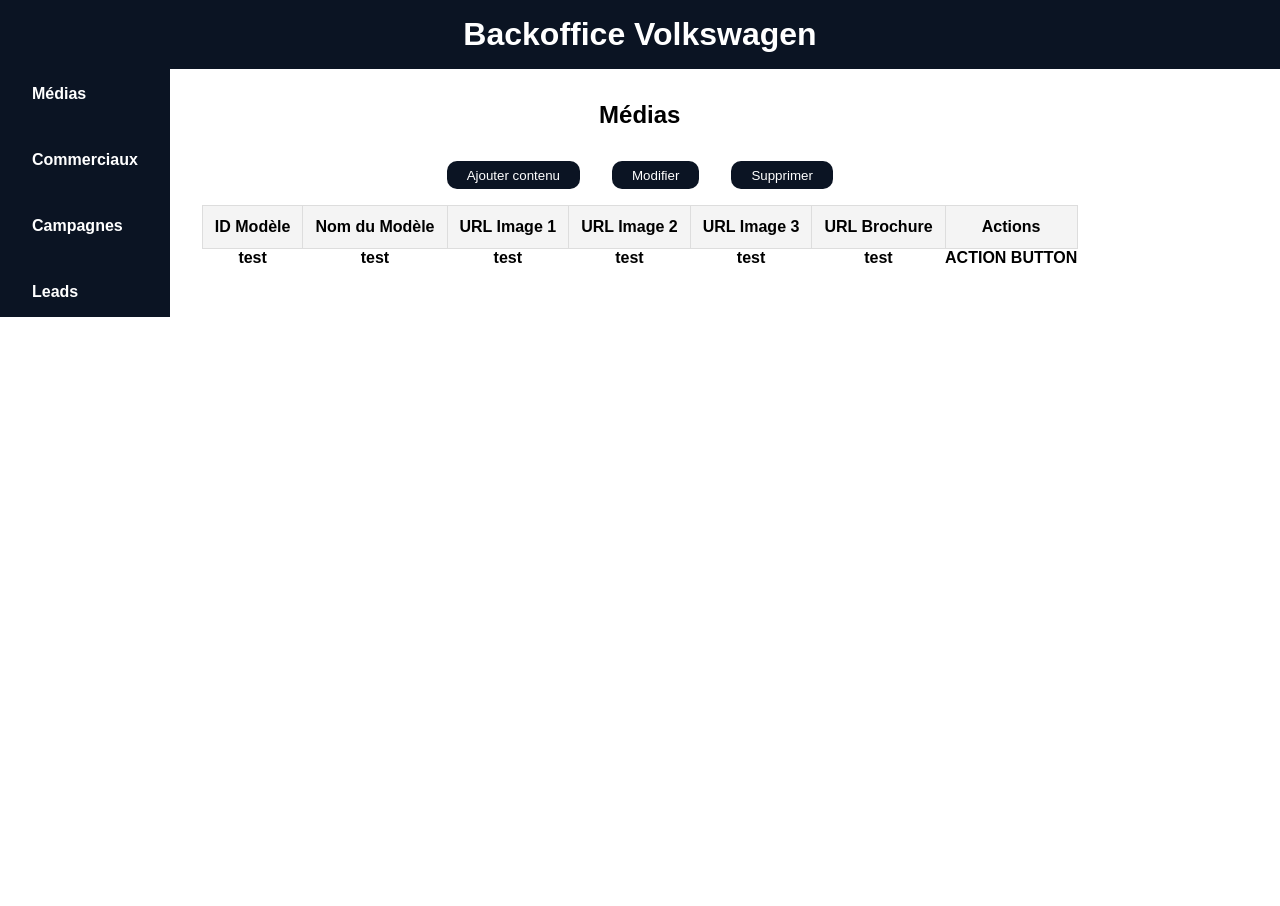
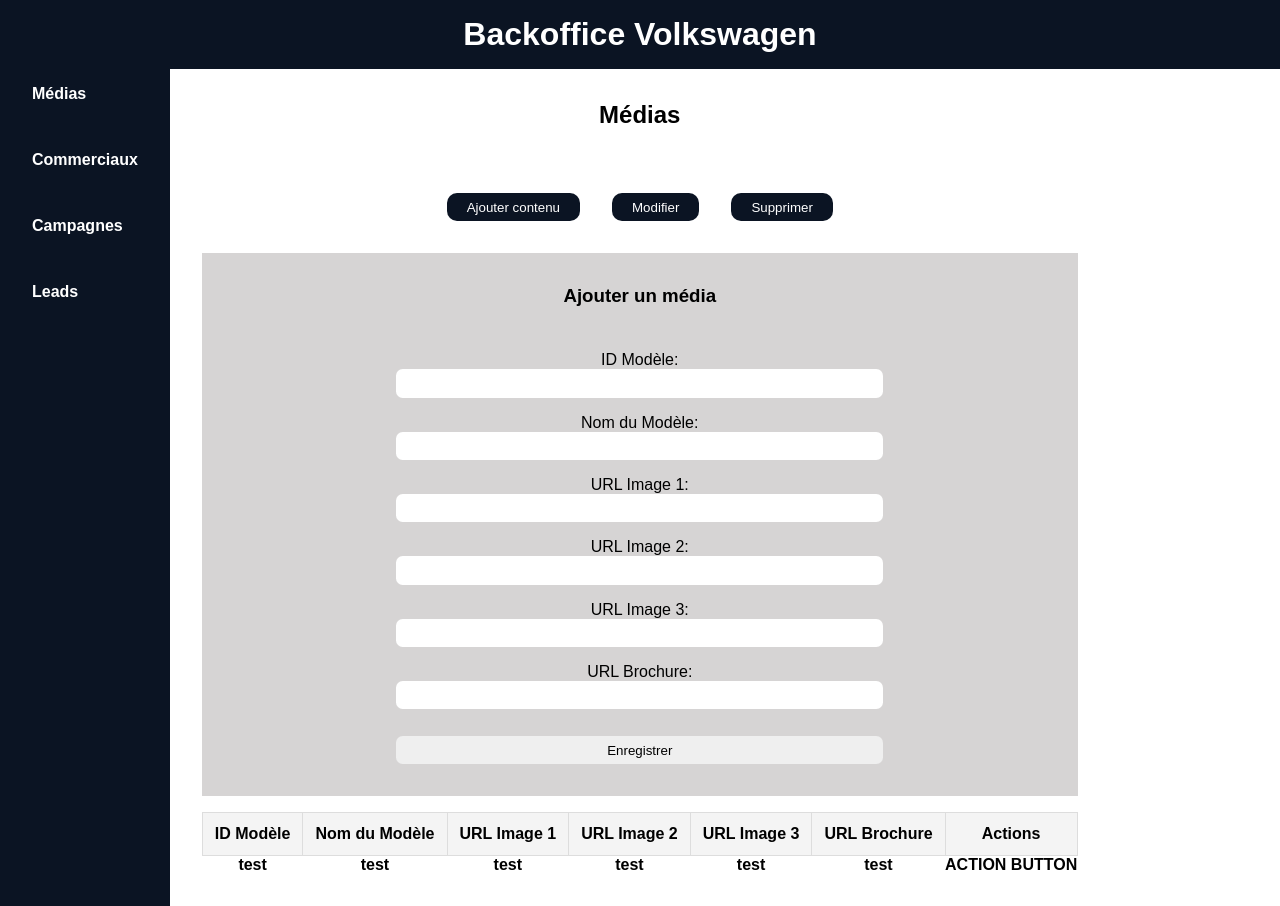
Before and after one commit to WadieBenabdouh/backoffice-volkswagen-main, a React (Vite) app: page / in a window 1280 px wide. Before the commit the page ends 800 px from the top, so only its background shows below. Built offline with nearby package versions, Linux system fonts and the light colour scheme.

Commit message:
medias form page almost done [clean]

```diff
--- a/src/components/pages/Medias/MediaDasboard.jsx
+++ b/src/components/pages/Medias/MediaDasboard.jsx
@@ -12,6 +12,30 @@ function MediasDashboard() {
             <button>Modifier</button>
             <button>Supprimer</button>
           </div>
+
+          <section className={`${classes.formCard}`}>
+            <h3>Ajouter un média</h3>
+
+            <label htmlFor="ModelID">ID Modèle:</label>
+            <input type="text" />
+
+            <label htmlFor="ModelName">Nom du Modèle:</label>
+            <input type="text" />
+
+            <label htmlFor="URL-one">URL Image 1:</label>
+            <input type="text" />
+
+            <label htmlFor="URL-two">URL Image 2:</label>
+            <input type="text" />
+
+            <label htmlFor="URL-three">URL Image 3:</label>
+            <input type="text" />
+
+            <label htmlFor="URL-brochure">URL Brochure:</label>
+            <input type="text" />
+
+            <button type="submit">Enregistrer</button>
+          </section>
 
           <table>
             <thead>
--- a/src/components/pages/Medias/MediasDashboard.module.scss
+++ b/src/components/pages/Medias/MediasDashboard.module.scss
@@ -16,6 +16,7 @@ $dark-blue: #0B1423;
         .buttons {
             display: flex;
             gap: 2em;
+            padding: 2em;
 
             button {
                 cursor: pointer;
@@ -25,6 +26,38 @@ $dark-blue: #0B1423;
                 color: #fff;
                 background-color: $dark-blue;
             }
+        }
+
+        .formCard {
+            padding: 2em;
+            background-color: rgb(214, 212, 212);
+            display: flex;
+            flex-direction: column;
+            align-items: center;
+            padding: 2em;
+            width: 100%;
+
+            h3 {
+                margin-bottom: 1.5em;
+            }
+
+            label {
+                margin-top: 1em;
+            }
+
+            input,
+            button {
+                width: 60%;
+                padding: 0.5em 1em;
+                border-radius: .5em;
+                border: none;
+            }
+
+            button {
+                margin-top: 2em;
+            }
+
+
         }
 
         table {
```
Lines whose indentation alone changed are shown as unchanged.
